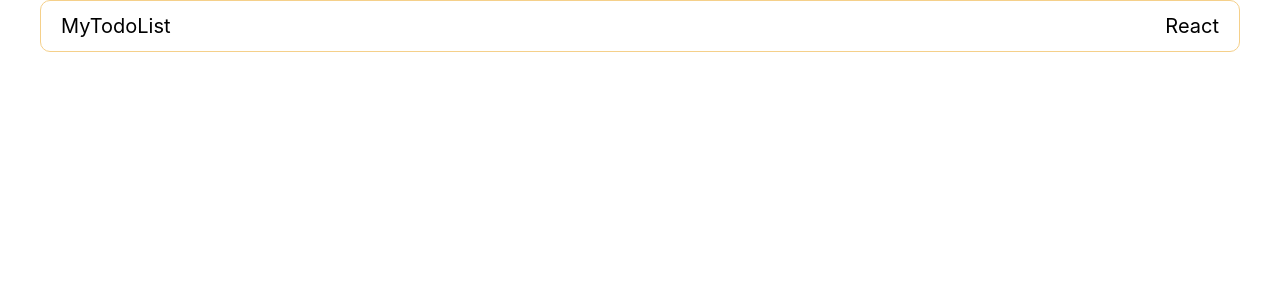
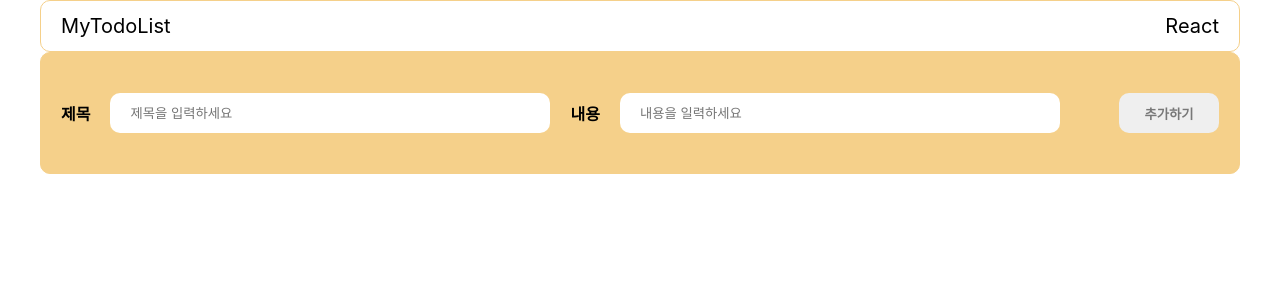
Before and after one commit to Ji-Tae/MyTodoList, a React (Create React App) app: page / in a window 1280 px wide. Shown: the top 300 px of the page. Built offline with nearby package versions, Linux system fonts and the light colour scheme.

Commit message:
form create

```diff
--- a/src/components/Form.jsx
+++ b/src/components/Form.jsx
@@ -0,0 +1,57 @@
+import React from 'react';
+import styled from 'styled-components';
+
+function Form() {
+  return (
+    <Container>
+      <InputGrop>
+        <label>제목</label>
+        <input placeholder="제목을 입력하세요" type="text" />
+        <label>내용</label>
+        <input placeholder="내용을 일력하세요" type="text" />
+      </InputGrop>
+
+      <button>추가하기</button>
+    </Container>
+  );
+}
+
+const Container = styled.div`
+  border: 1px solid #f5d08a;
+  border-radius: 10px;
+  height: 80px;
+  display: flex;
+  justify-content: space-between;
+  align-items: center;
+  padding: 20px;
+  background-color: #f5d08a;
+  button {
+    border: none;
+    border-radius: 10px;
+    height: 40px;
+    width: 100px;
+    font-weight: 700;
+    color: #787878;
+    &:hover {
+      background-color: #dcdcdc;
+      color: #f5d08a;
+    }
+  }
+`;
+
+const InputGrop = styled.div`
+  display: flex;
+  gap: 20px;
+  align-items: center;
+  label {
+    font-weight: 700;
+  }
+  input {
+    height: 40px;
+    width: 400px;
+    border-radius: 10px;
+    border: none;
+    padding: 0 20px;
+  }
+`;
+export default Form;
--- a/src/pages/TodoList.jsx
+++ b/src/pages/TodoList.jsx
@@ -1,6 +1,7 @@
 import React, { useState } from 'react';
 import styled from 'styled-components';
 import Header from '../components/Header';
+import Form from '../components/Form';
 
 function TodoList() {
   const [todo, setTodo] = useState([
@@ -20,6 +21,7 @@ function TodoList() {
   return (
     <Layout>
       <Header />
+      <Form />
     </Layout>
   );
 }
```
